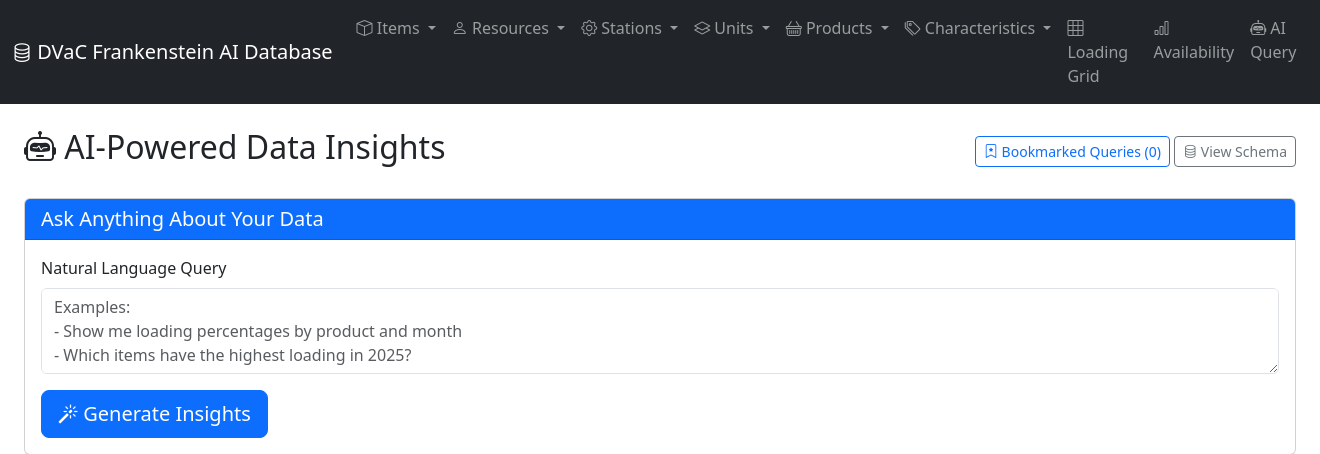
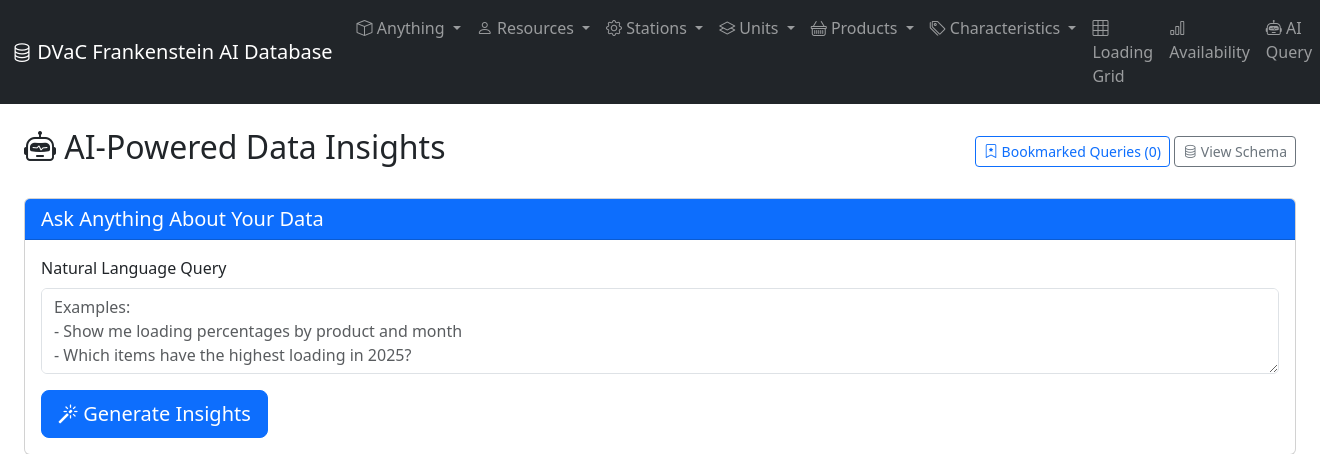
Before and after one commit to johnnyfive-is-alive/Fluid, a Flask app: page /ai-query/ in a window 1320 px wide. Shown: the top 454 px of the page. Run offline with Flask 3, Linux system fonts and the light colour scheme.

Commit message:
Greg-commit 2025-10-23-10:48:50.45-_

```diff
--- a/src/templates/base.html
+++ b/src/templates/base.html
@@ -25,7 +25,7 @@
 <!-- Items dropdown -->
 <li class="nav-item dropdown">
 <a class="nav-link dropdown-toggle" href="#" role="button" data-bs-toggle="dropdown">
-    <i class="bi bi-box"></i> Items
+    <i class="bi bi-box"></i> Anything
 </a>
 <ul class="dropdown-menu">
 <li><a class="dropdown-item" href="{{ url_for('items.list_items') }}">View All</a></li>
```
